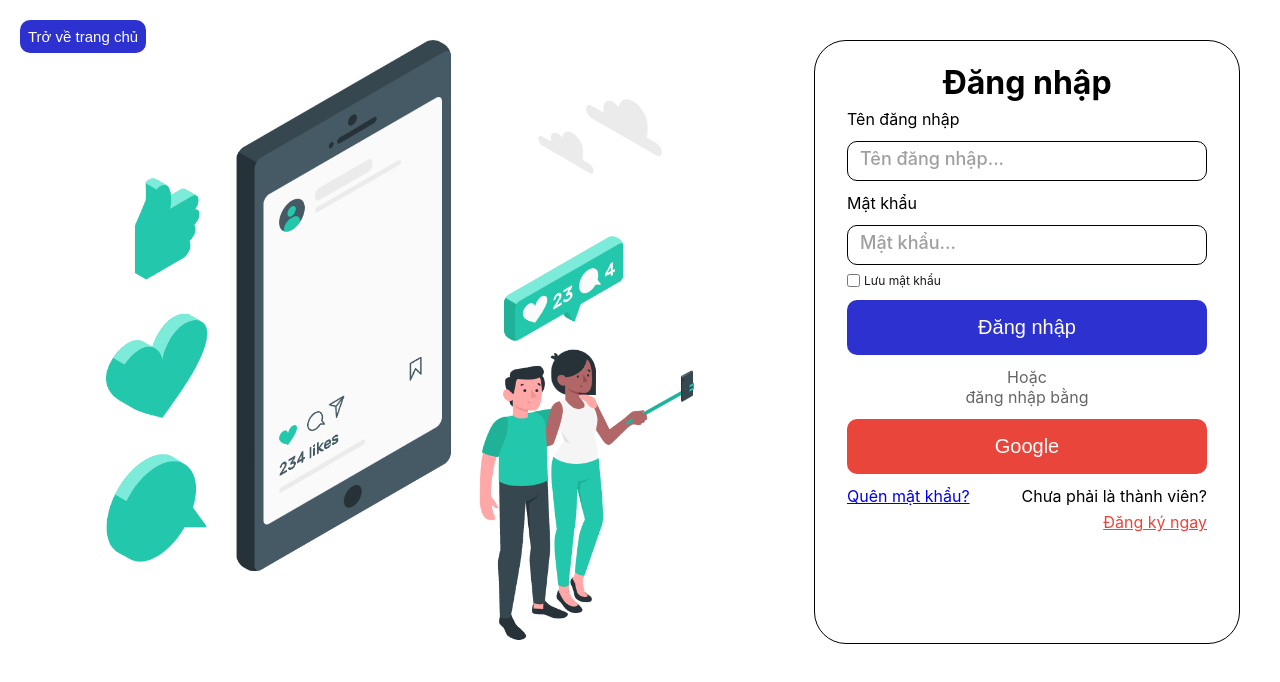
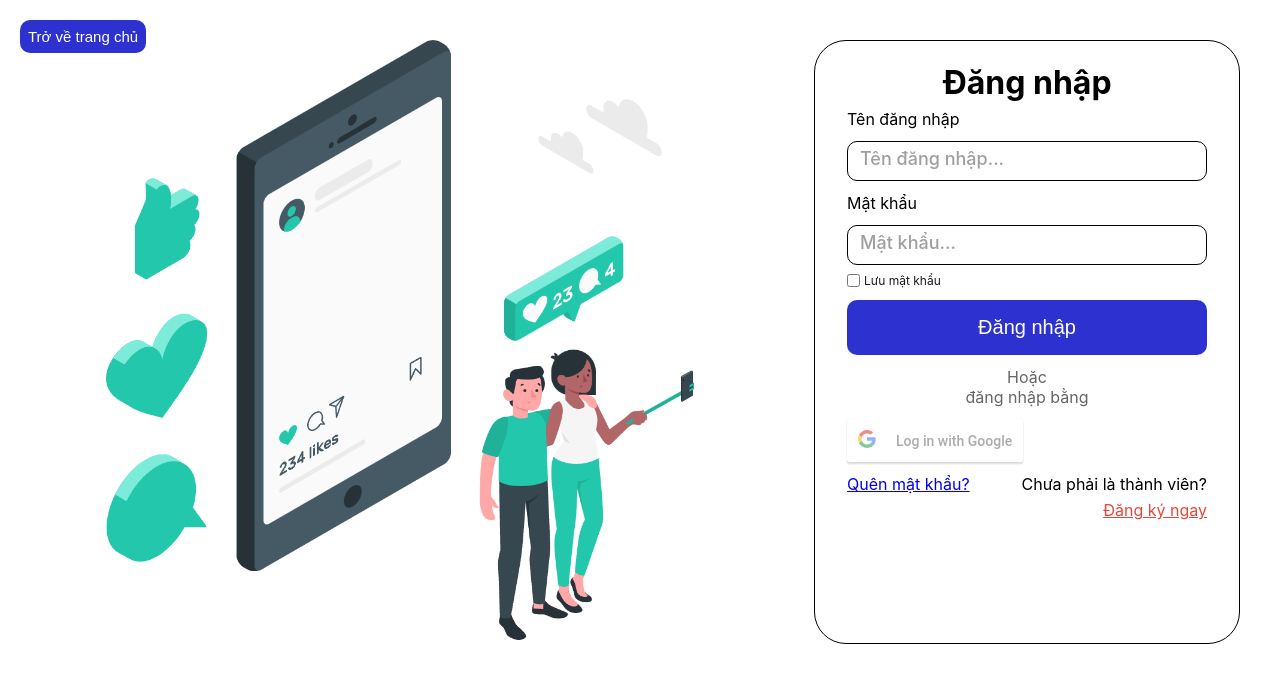
Before and after one commit to honghaianthony/dce2021, a React (Create React App) app: page /login in a window 1280 px wide. Shown: the top 682 px of the page. Built offline with nearby package versions, Linux system fonts and the light colour scheme; no server answers.

Commit message:
Add google login

```diff
--- a/package.json
+++ b/package.json
@@ -17,6 +17,7 @@
     "react-detect-click-outside": "^1.1.1",
     "react-dom": "^17.0.2",
     "react-export-excel": "^0.5.3",
+    "react-google-login": "^5.2.2",
     "react-helmet-async": "^1.2.3",
     "react-icons": "^4.3.1",
     "react-markdown-editor-lite": "^1.3.2",
--- a/src/apis/authApi.js
+++ b/src/apis/authApi.js
@@ -1,14 +1,19 @@
 import axiosInstance from "./axiosInstance";
 
 const postLogin = async (data) => {
-  return await axiosInstance.post("/Login", data);
+    return await axiosInstance.post("/Login", data);
 };
 
 const register = async (data) => {
-  return await axiosInstance.post("/register", data);
+    return await axiosInstance.post("/register", data);
+};
+
+const postGoogleLogin = async (data) => {
+    return await axiosInstance.post("/auth/google", data);
 };
 
 export default {
-  postLogin,
-  register,
+    postLogin,
+    register,
+    postGoogleLogin,
 };
--- a/src/apis/axiosInstance.js
+++ b/src/apis/axiosInstance.js
@@ -1,7 +1,7 @@
 import axios from "axios";
 
 const axiosInstance = axios.create({
-  baseURL: "http://localhost:3000/api",
+    baseURL: "http://localhost:3000/api/v1",
 });
 
 axiosInstance.defaults.headers.common[
--- a/src/pages/Login.js
+++ b/src/pages/Login.js
@@ -3,6 +3,8 @@ import hinhlaptrinh from "../assets/images/background-login.png";
 import { Link, useHistory } from "react-router-dom";
 import { useStore, actions } from "../store";
 import authApi from "../apis/authApi";
+
+import GoogleLogin from "react-google-login";
 
 import "../assets/styles/Login.css";
 function Login() {
@@ -17,6 +19,9 @@ function Login() {
         };
         const res = await authApi.postLogin(body);
         dispatch(actions.login(res.token));
+    };
+    const handleLoginGG = async (googleData) => {
+        const res = await authApi.postGoogleLogin(googleData);
     };
     return (
         <>
@@ -46,7 +51,10 @@ function Login() {
                         >
                             <div className="form-middle">
                                 <div className="from-group">
-                  <label className="label-login" htmlFor="username">
+                                    <label
+                                        className="label-login"
+                                        htmlFor="username"
+                                    >
                                         Tên đăng nhập
                                     </label>
                                     <input
@@ -82,7 +90,10 @@ function Login() {
                                     name="check-password"
                                     id="check-password"
                                 />
-                <label className="check-password" htmlFor="check-password">
+                                <label
+                                    className="check-password"
+                                    htmlFor="check-password"
+                                >
                                     Lưu mật khẩu
                                 </label>
                             </div>
@@ -96,10 +107,14 @@ function Login() {
                                     <p>Hoặc</p>
                                     <p>đăng nhập bằng</p>
                                 </div>
-                <input
-                  className="btn-submit-google"
-                  type="submit"
-                  value="Google"
+                                <GoogleLogin
+                                    clientId={
+                                        process.env.REACT_APP_GOOGLE_CLIENT_ID
+                                    }
+                                    buttonText="Log in with Google"
+                                    onSuccess={handleLoginGG}
+                                    onFailure={handleLoginGG}
+                                    cookiePolicy={"single_host_origin"}
                                 />
                             </div>
                         </form>
```
Also changed, not shown: 2 other files (tests, documents, lock files or other folders). Lines whose indentation alone changed are shown as unchanged.
